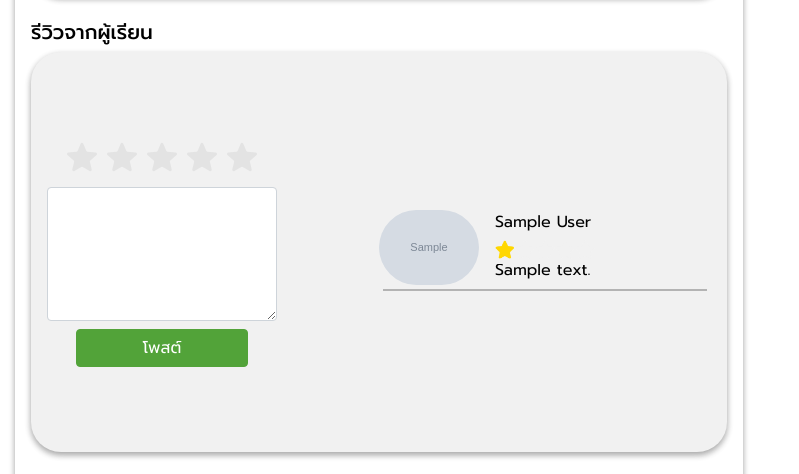
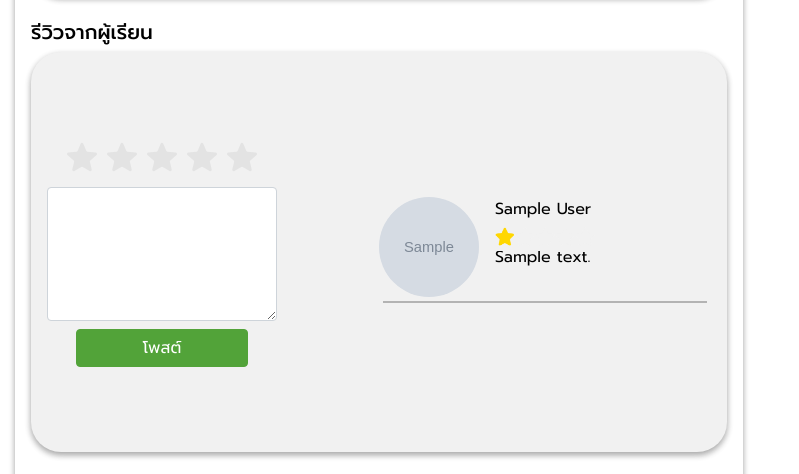
Before and after one commit to plewwoo/Final-Project, a Django app: page /course/1 in a window 1280 px wide. Shown: the part 967-1441 px from the top of the page, without its empty margins (0-799 px from the left). Run offline with Django 3.2, Linux system fonts and the light colour scheme; tables that the repository leaves empty hold one stand-in row (values such as "Sample post"); grey boxes marked "Sample" are stand-in pictures; some libraries are stand-ins or nearby versions.

Commit message:
fixed bugs

```diff
--- a/app/templates/app/course.html
+++ b/app/templates/app/course.html
@@ -116,7 +116,7 @@
 						{% for r in review %}
 						<div class="qa d-flex justify-content-start">
 							{% if r.user.photo %}
-							<div><img src="{{ r.user.photo.url }}" width="100px" style="border-radius: 50px"> </div>
+							<div><img src="{{ r.user.photo.url }}" width="100px" height="100px" style="border-radius: 50px; object-fit: cover;"> </div>
 							{% else %}
 							<div class="profile-logo-course">
 								<p>{{ r.user.user.first_name.0 | capfirst }}</p>
```
